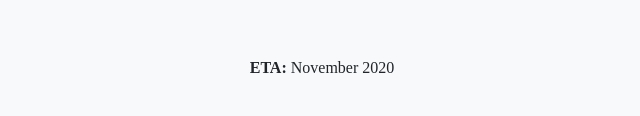
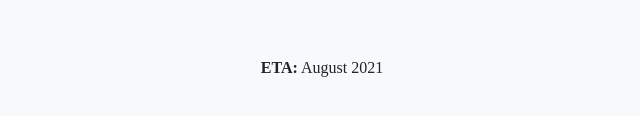
Before and after one commit to lawrenceceleste/lawrenceceleste.github.io, a plain HTML site: page index.html in a window 1280 px wide. Shown: the part 518-634 px from the top of the page, 318-958 px from the left. Drawn offline with Linux system fonts and the light colour scheme; a web font is replaced by a local one.

Commit message:
Updated ETA date.

```diff
--- a/index.html
+++ b/index.html
@@ -46,7 +46,7 @@
                     It will take quite some time to be built but, stay tuned.
                 </p>
                 <p>&nbsp;</p>
-                <p><span class="fw-bold">ETA:</span> November 2020</p>
+                <p><span class="fw-bold">ETA:</span> August 2021</p>
             </div>
         </div>
     </div>
```
Also changed, not shown: logo-unpadded-min.svg (deleted).
